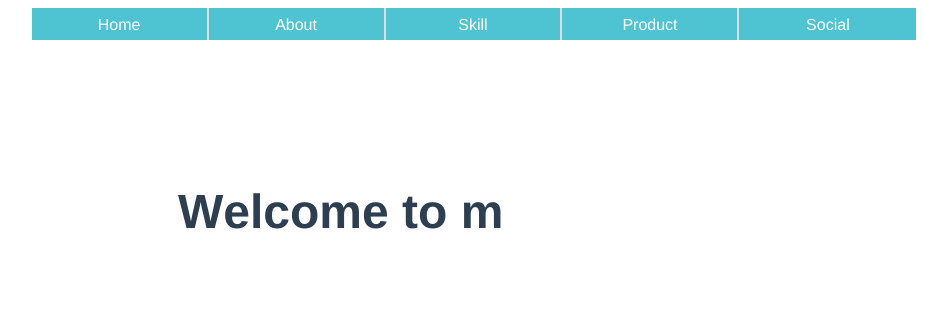
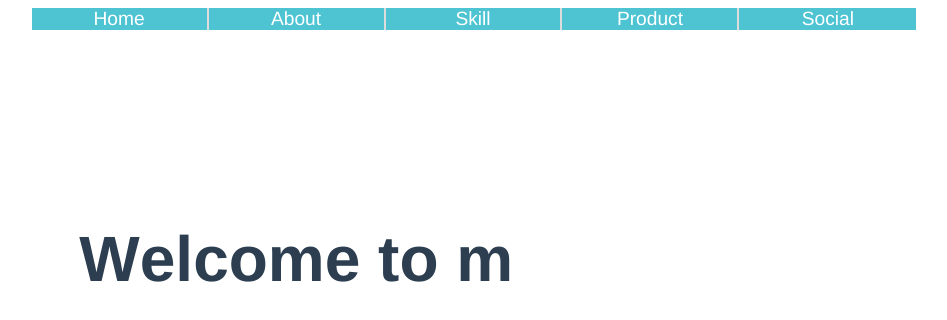
Before and after one commit to rikuro-aub/porfolio, a Vue app: page /#/ in a window 1280 px wide. Shown: the top 320 px of the page, without its empty margins (166-1113 px from the left). Built offline with nearby package versions, Linux system fonts and the light colour scheme.

Commit message:
デザインの微修正

```diff
--- a/src/App.vue
+++ b/src/App.vue
@@ -20,6 +20,10 @@ export default {
 </script>
 
 <style>
+*, *::after, *::before {
+    box-sizing: border-box;
+}
+
 #app {
   font-family: 'Avenir', Helvetica, Arial, sans-serif;
   -webkit-font-smoothing: antialiased;
@@ -44,9 +48,6 @@ export default {
   list-style: none;
   display: inline-block;
   width: 20%;
-  min-width: 90px;
-  padding: 0.5rem;
-  height: 2rem;
   background-color: #4ec4d3;
 }
 
@@ -55,8 +56,11 @@ export default {
 }
 
 .menu-bar a {
+  display: block;
+  margin: 0 auto;
   text-decoration: none;
   color: #ffffff;
+  font-size: 1.5vw;
 }
 
 .menu-bar a:hover {
--- a/src/views/Home.vue
+++ b/src/views/Home.vue
@@ -58,7 +58,7 @@ export default {
     display: inline-block;
     white-space: pre-wrap;
     font-weight: bold;
-    font-size: 3em;
+    font-size: 5vw;
     margin-top: 3em;
 }
 
```
